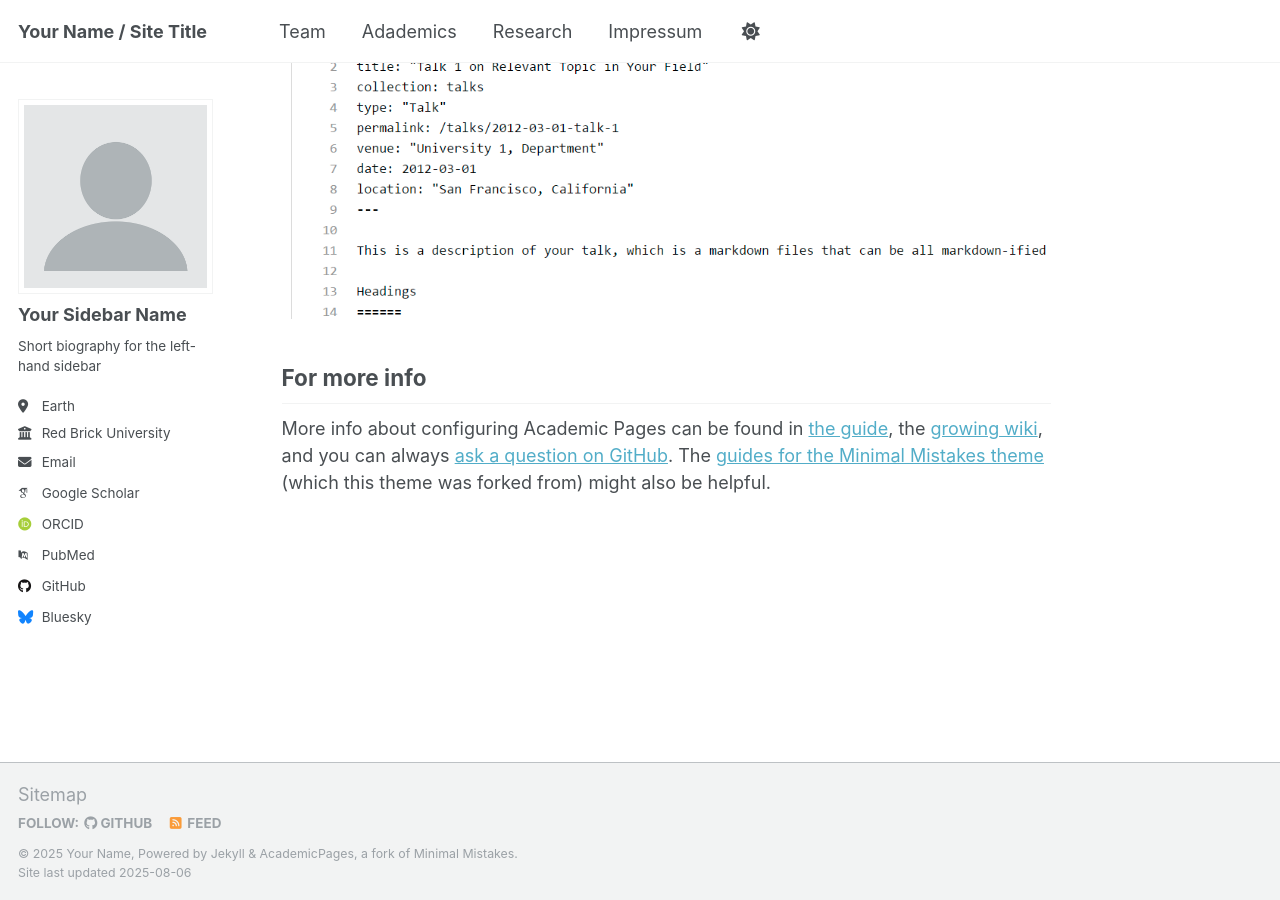
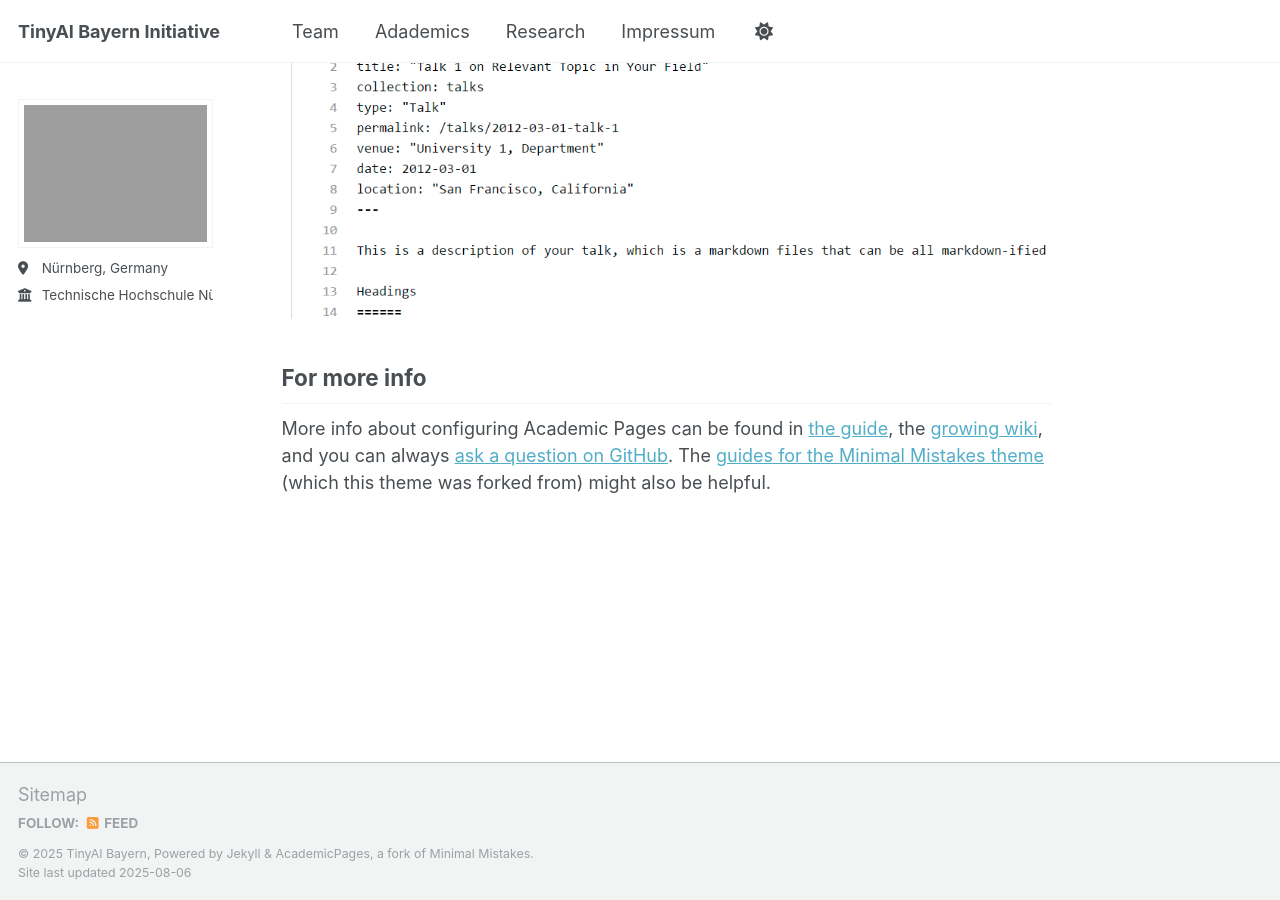
Before and after one commit to neuromorphics-bayern/neuromorphics-bayern.github.io, a Jekyll site: the page built from _pages/about.md, in a window 1280 px wide and 900 px high, scrolled down 2880 px. Built offline with Jekyll 4.4.1, drawn with Linux system fonts in a browser that asks for light colours; some web fonts are replaced; a script that is not in the unit is left out.

Commit message:
Add files via upload

```diff
--- a/_config.yml
+++ b/_config.yml
@@ -9,37 +9,37 @@
 # Basic Site Settings
 locale                   : "en-US"
 site_theme               : "default"
-title                    : "Your Name / Site Title"
+title                    : "TinyAI Bayern Initiative"
 title_separator          : "-"
-name                     : &name "Your Name"
-description              : &description "personal description"
-url                      : https://academicpages.github.io # the base hostname & protocol for your site e.g. "https://[your GitHub username].github.io" or if you already have some other page hosted on Github then use "https://[your GitHub username].github.io/[Your Repo Name]"
+name                     : &name "TinyAI Bayern"
+description              : &description "TinyAI Bayern Initiative"
+url                      : https://tinyaibayern.github.io # the base hostname & protocol for your site e.g. "https://[your GitHub username].github.io" or if you already have some other page hosted on Github then use "https://[your GitHub username].github.io/[Your Repo Name]"
 baseurl                  : "" # the subpath of your site, e.g. "/blog"
-repository               : "academicpages/academicpages.github.io"
+repository               : "tinyaibayern/tinyaibayern.github.io/"
 
 # Site Author - The following control what appear as part of the author content on the side bar.
 #               If a field is blank the icon and link will not appear, otherwise it will be shown.
 #               Additional customization can be done by editing /_includes/author-profile.html
 author:
   # Biographic information
-  avatar           : "profile.png"
-  name             : "Your Sidebar Name"
-  pronouns         : # example: "she/her"
-  bio              : "Short biography for the left-hand sidebar"
-  location         : "Earth"
-  employer         : "Red Brick University"
+  avatar           : "logo.jpg"
+  #name             : "Your Sidebar Name"
+  #pronouns         : # example: "she/her"
+  # bio              : "Short biography for the left-hand sidebar"
+  location         : "Nürnberg, Germany"
+  employer         : "Technische Hochschule Nürnberg"
   uri              : # URL
-  email            : "none@example.org"
+  # email            : "none@example.org"
 
   # Academic websites
   academia         : # URL
   arxiv            : # URL - Update with the correct link to your profile
-  googlescholar    : "https://scholar.google.com/citations?user=PS_CX0AAAAAJ"
+  googlescholar    : # "https://scholar.google.com/citations?user=PS_CX0AAAAAJ"
   inspire-hep      : # URL
   impactstory      : # URL
-  orcid            : "http://orcid.org/yourorcidurl"
+  orcid            : # "http://orcid.org/yourorcidurl"
   semantic         : # URL
-  pubmed           : "https://www.ncbi.nlm.nih.gov/pubmed/?term=john+snow"
+  pubmed           : # "https://www.ncbi.nlm.nih.gov/pubmed/?term=john+snow"
   researchgate     : # URL
   scopus           : # URL
 
@@ -47,13 +47,13 @@
   bitbucket        : # Username - Update with your username on the site
   codepen          : # Username
   dribbble         : # Username
-  github           : "academicpages"
+  github           : # "academicpages"
   kaggle           : # Username
   stackoverflow    : # User number or user number and name (i.e., use "1" or "1/jeff-atwood")
 
   # Social media
   artstation       : # Username
-  bluesky          : "bsky.app" # Replace this with you Bluesky username
+  bluesky          : # "bsky.app" # Replace this with you Bluesky username
   facebook         : # Username
   flickr           : # Username
   foursquare       : # Username
```
